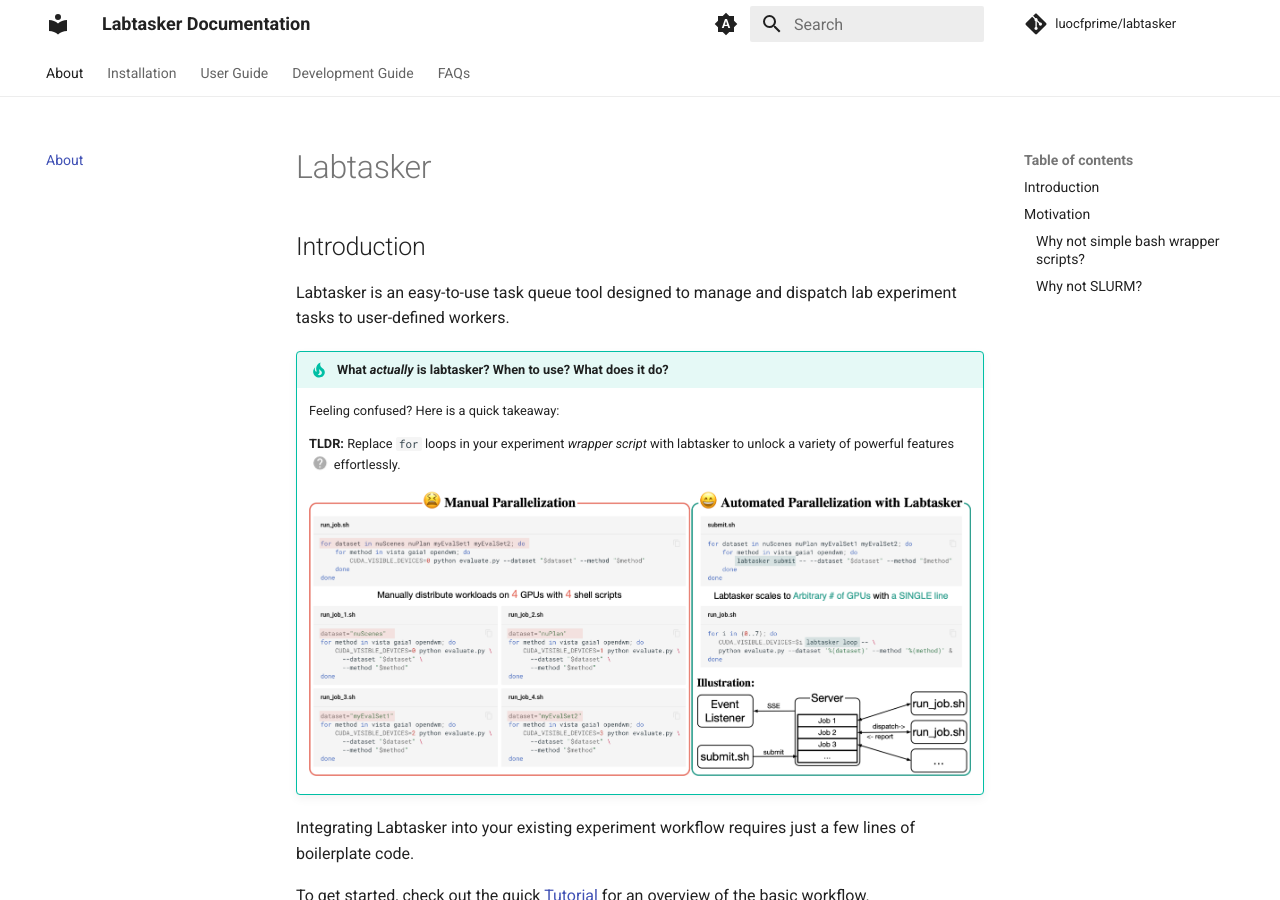
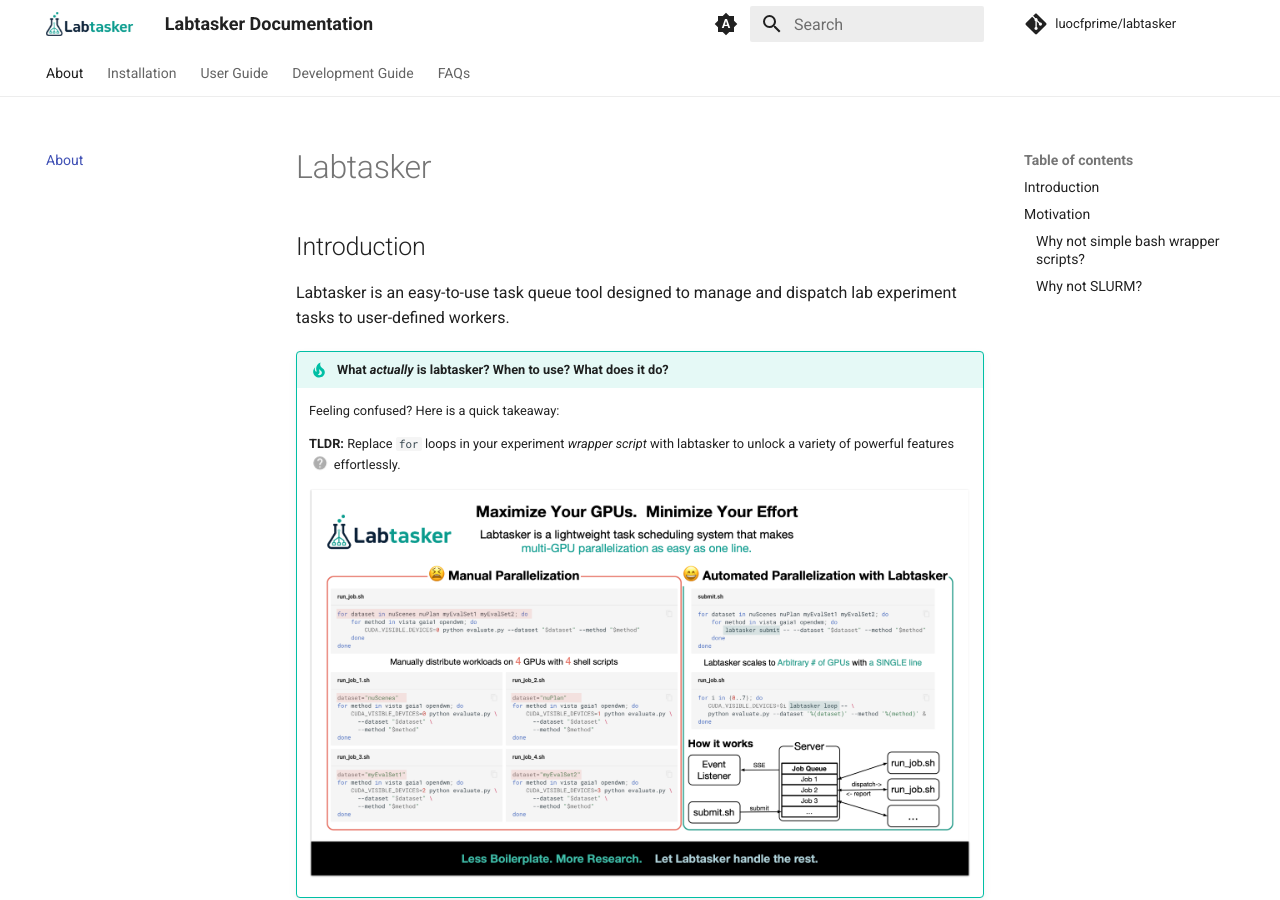
Before and after one commit to luocfprime/labtasker, an MkDocs documentation site: the page built from docs/docs/index.md, in a window 1280 px wide and 900 px high. Built offline with MkDocs 1.6.1 and Material for MkDocs 9.7.7, drawn with Linux system fonts in a browser that asks for light colours; comment, search, counter and statistics services are not loaded; the version menu is left out.

Commit message:
chore: add logo, update comparison image and mkdocs config
Co-Authored-By: Claude Sonnet 4.6 <noreply@anthropic.com>

```diff
--- a/docs/mkdocs.yml
+++ b/docs/mkdocs.yml
@@ -8,8 +8,8 @@ repo_url: https://github.com/luocfprime/labtasker
 theme:
   name: material
   # custom_dir: overrides
-  # favicon: assets/favicon.png
-  # logo: assets/favicon.png
+  favicon: assets/logo.png
+  logo: assets/logo.png
   icon:
     annotation: material/help-circle
   features:
```
Also changed, not shown: docs/docs/assets/comparison.png, docs/docs/assets/logo.png (added).
